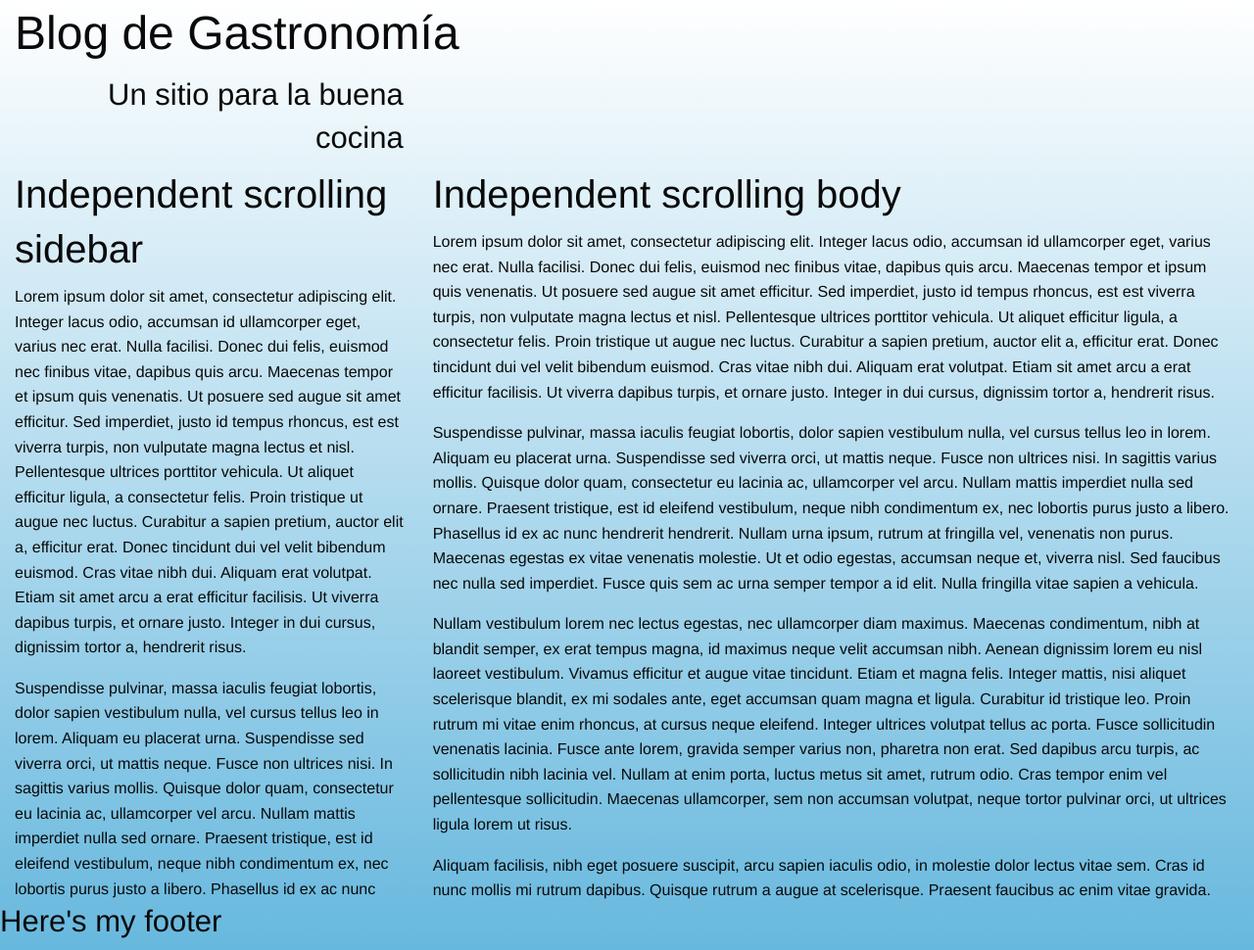
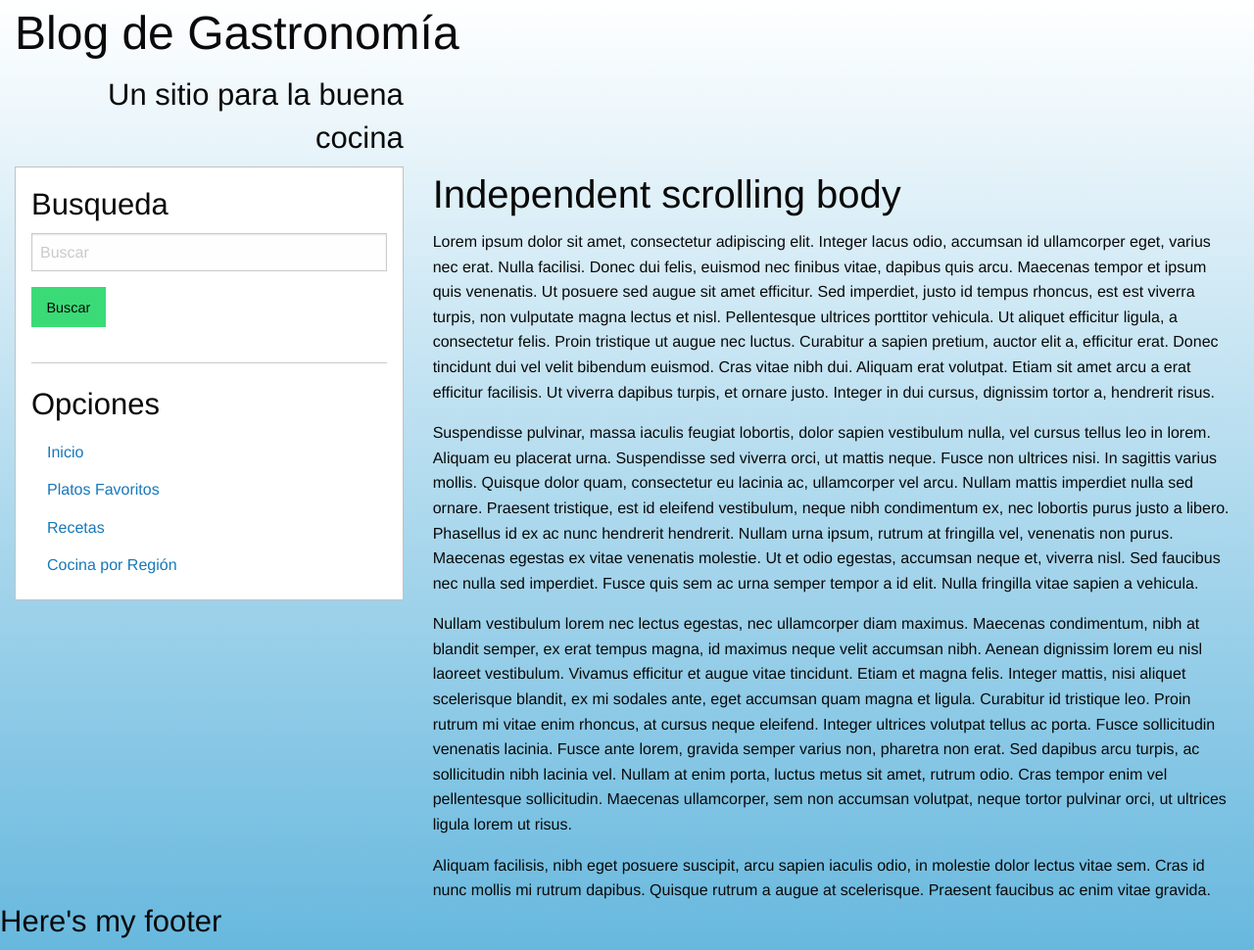
Before and after one commit to jccamposm/Proyecto-Final-Foundation, a plain HTML site: page index.html in a window 1280 px wide. Shown: the whole page at 98% size. Drawn offline with Linux system fonts and the light colour scheme.

Commit message:
Menu Vertical

```diff
--- a/css/app.css
+++ b/css/app.css
@@ -5,3 +5,8 @@ body{
 /* h1, h2{
   font-family: Lobster;
 } */
+
+ul li a:hover{
+  background-color: #67b8de;
+  border-radius: 5px;
+}
--- a/index.html
+++ b/index.html
@@ -36,10 +36,25 @@
       <div class="cell medium-auto medium-cell-block-container">
         <div class="grid-x grid-padding-x">
           <div class="cell medium-4 medium-cell-block-y">
-            <h2>Independent scrolling sidebar</h2>
-            <p>Lorem ipsum dolor sit amet, consectetur adipiscing elit. Integer lacus odio, accumsan id ullamcorper eget, varius nec erat. Nulla facilisi. Donec dui felis, euismod nec finibus vitae, dapibus quis arcu. Maecenas tempor et ipsum quis venenatis. Ut posuere sed augue sit amet efficitur. Sed imperdiet, justo id tempus rhoncus, est est viverra turpis, non vulputate magna lectus et nisl. Pellentesque ultrices porttitor vehicula. Ut aliquet efficitur ligula, a consectetur felis. Proin tristique ut augue nec luctus. Curabitur a sapien pretium, auctor elit a, efficitur erat. Donec tincidunt dui vel velit bibendum euismod. Cras vitae nibh dui. Aliquam erat volutpat. Etiam sit amet arcu a erat efficitur facilisis. Ut viverra dapibus turpis, et ornare justo. Integer in dui cursus, dignissim tortor a, hendrerit risus.</p>
-
-            <p>Suspendisse pulvinar, massa iaculis feugiat lobortis, dolor sapien vestibulum nulla, vel cursus tellus leo in lorem. Aliquam eu placerat urna. Suspendisse sed viverra orci, ut mattis neque. Fusce non ultrices nisi. In sagittis varius mollis. Quisque dolor quam, consectetur eu lacinia ac, ullamcorper vel arcu. Nullam mattis imperdiet nulla sed ornare. Praesent tristique, est id eleifend vestibulum, neque nibh condimentum ex, nec lobortis purus justo a libero. Phasellus id ex ac nunc hendrerit hendrerit. Nullam urna ipsum, rutrum at fringilla vel, venenatis non purus. Maecenas egestas ex vitae venenatis molestie. Ut et odio egestas, accumsan neque et, viverra nisl. Sed faucibus nec nulla sed imperdiet. Fusce quis sem ac urna semper tempor a id elit. Nulla fringilla vitae sapien a vehicula.</p>
+            <div class="callout">
+              <div class="cell">
+                  <h3>Busqueda</h3>
+              </div>
+              <div class="cell">
+                <input type="search" name="Busqueda" value="" placeholder="Buscar">
+              </div>
+              <div class="cell">
+                <button class="success button" type="button" name="button">Buscar</button>
+              </div>
+              <hr>
+              <h3>Opciones</h3>
+              <ul class="vertical menu">
+                <li><a href="#">Inicio</a></li>
+                <li><a href="#">Platos Favoritos</a></li>
+                <li><a href="#">Recetas</a></li>
+                <li><a href="#">Cocina por Región</a></li>
+              </ul>
+            </div>
 
           </div>
           <div class="cell medium-8 medium-cell-block-y">
```
